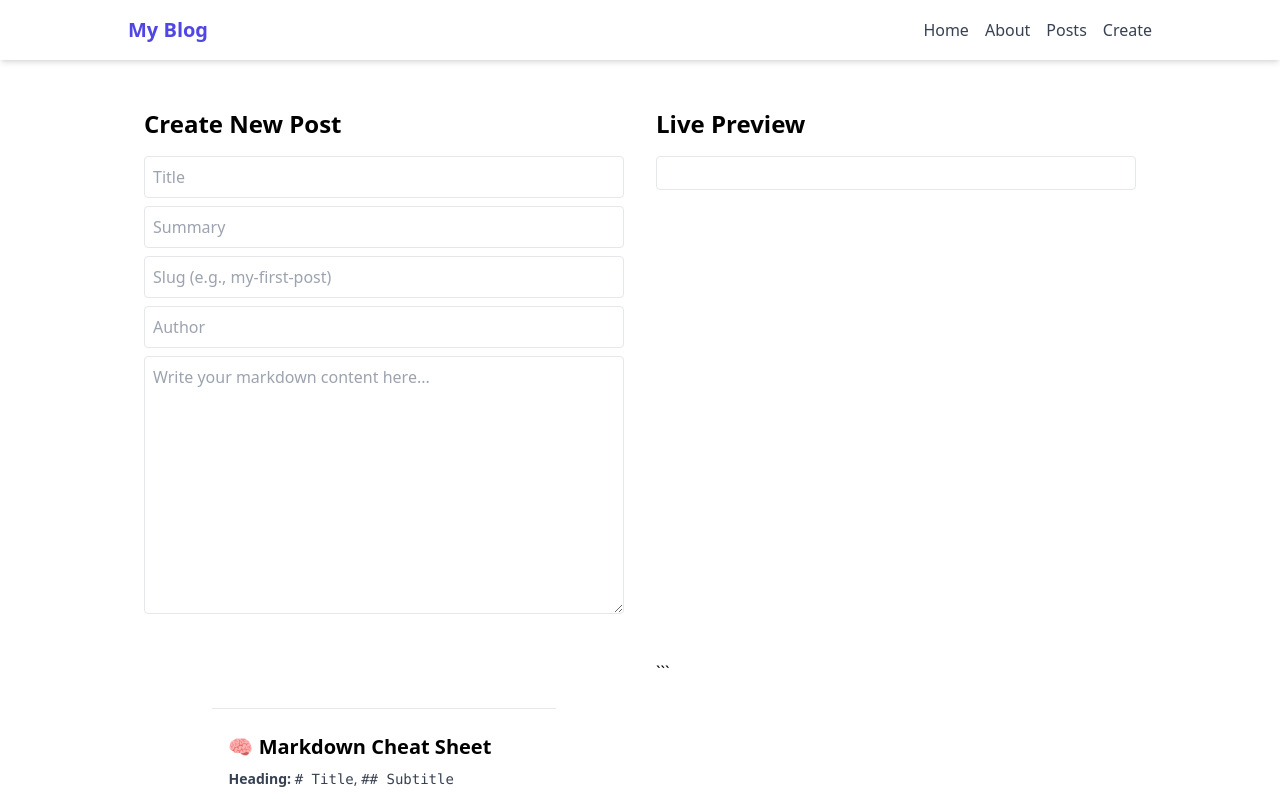
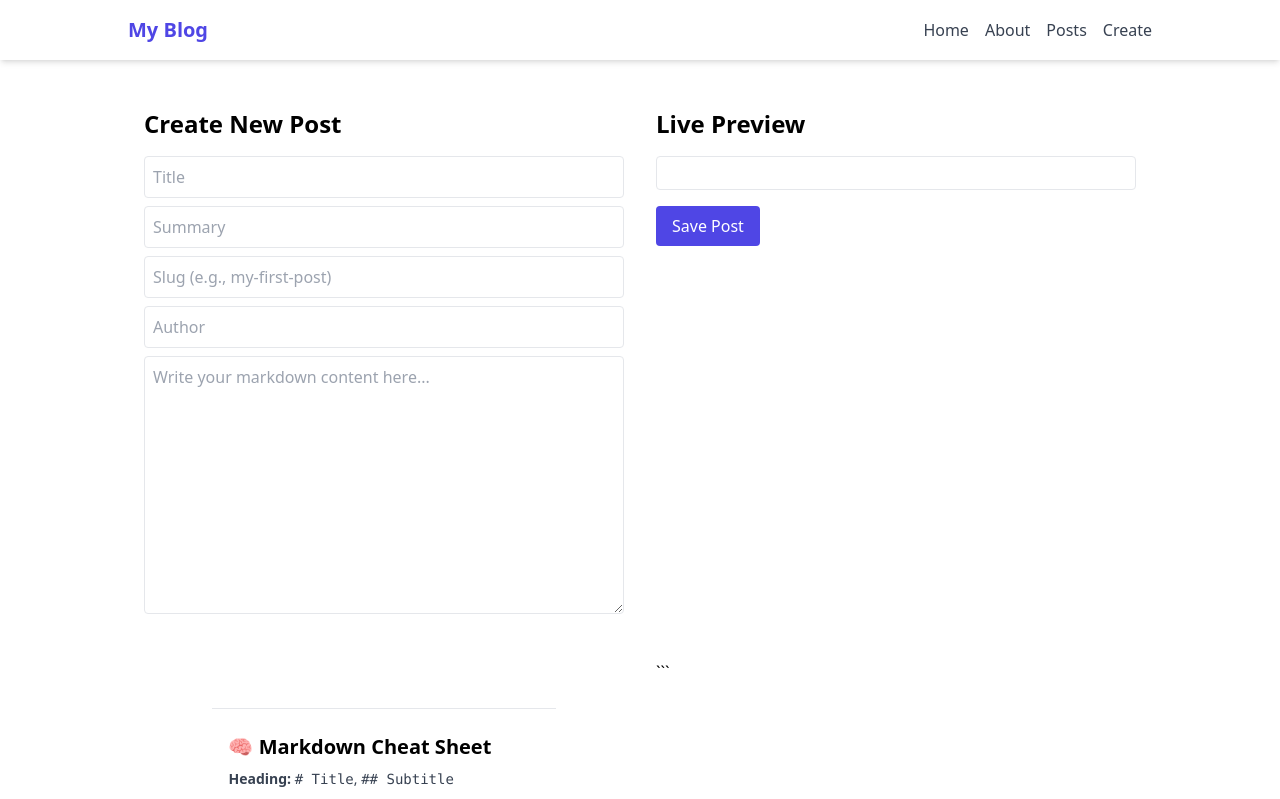
Before and after one commit to iamregha/react-blog-project, a React (Create React App) app: page /create in a window 1280 px wide. Shown: the top 799 px of the page. Built offline with nearby package versions, Linux system fonts and the light colour scheme.

Commit message:
Day 12: Save blog posts to localStorage and display them with search

```diff
--- a/src/pages/CreatePost.jsx
+++ b/src/pages/CreatePost.jsx
@@ -55,6 +55,18 @@ const CreatePost = () => {
             <div className="prose max-w-none border p-4 rounded">
                 <ReactMarkdown>{content}</ReactMarkdown>
             </div>
+            <button
+              className="bg-indigo-600 text-white px-4 py-2 rounded hover:bg-indigo-700 mt-4"
+              onClick={() => {
+                const newPost = { title, summary, slug, author, content };
+                const existing = JSON.parse(localStorage.getItem("posts") || "[]");
+                existing.push(newPost);
+                localStorage.setItem("posts", JSON.stringify(existing));
+                alert("Post saved!");
+              }}>
+              Save Post
+            </button>
+
         </div>
         <div className="max-w-5xl mx-auto p-4 mt-12 border-t pt-6">
             <h3 className="text-xl font-semibold mb-2">🧠 Markdown Cheat Sheet</h3>
--- a/src/pages/Posts.jsx
+++ b/src/pages/Posts.jsx
@@ -1,13 +1,19 @@
-import { useState } from "react";
-import posts from "../data/postsData";
+import { useEffect, useState } from "react";
 import { Link } from "react-router-dom";
-
 
 export default function Posts() {
   const [searchTerm, setSearchTerm] = useState("");
+  const [posts, setPosts] = useState([]);
+
+  useEffect(() => {
+    const storedPosts = JSON.parse(localStorage.getItem("posts") || "[]");
+    setPosts(storedPosts);
+  }, []);
+
   return (
     <div className="max-w-3xl mx-auto p-6">
       <h2 className="text-3xl font-bold mb-6">📚 Blog Posts</h2>
+
       <input
         type="text"
         placeholder="Search posts..."
@@ -16,9 +22,9 @@ export default function Posts() {
         onChange={(e) => setSearchTerm(e.target.value)}
       />
 
-
       {posts
-        .filter((post) =>
+        .filter(
+          (post) =>
             post.title.toLowerCase().includes(searchTerm.toLowerCase()) ||
             post.summary.toLowerCase().includes(searchTerm.toLowerCase())
         )
@@ -28,24 +34,24 @@ export default function Posts() {
             className="bg-white shadow-md rounded-lg p-4 mb-6 hover:shadow-lg transition-shadow"
           >
             <p className="text-sm text-gray-500 mb-1">
-              {new Date(post.date).toLocaleDateString("en-GB", {
+              {post.date
+                ? new Date(post.date).toLocaleDateString("en-GB", {
                     year: "numeric",
                     month: "long",
                     day: "numeric",
-            })}
+                  })
+                : "No date"}
             </p>
-          <p className="text-sm text-gray-500 mb-2">
-            By {post.author}
-          </p>
+            <p className="text-sm text-gray-500 mb-2">By {post.author}</p>
             <h3 className="text-xl font-semibold text-blue-600 mb-1">
               <Link to={`/posts/${post.slug}`}>{post.title}</Link>
             </h3>
-
             <p className="text-gray-700">{post.summary}</p>
           </div>
         ))}
     </div>
   );
 }
+
 // This component displays a list of blog posts with titles, summaries, and publication dates.
 // Each post links to its detailed view, which is rendered in the PostDetail component.
```
Lines whose indentation alone changed are shown as unchanged.
